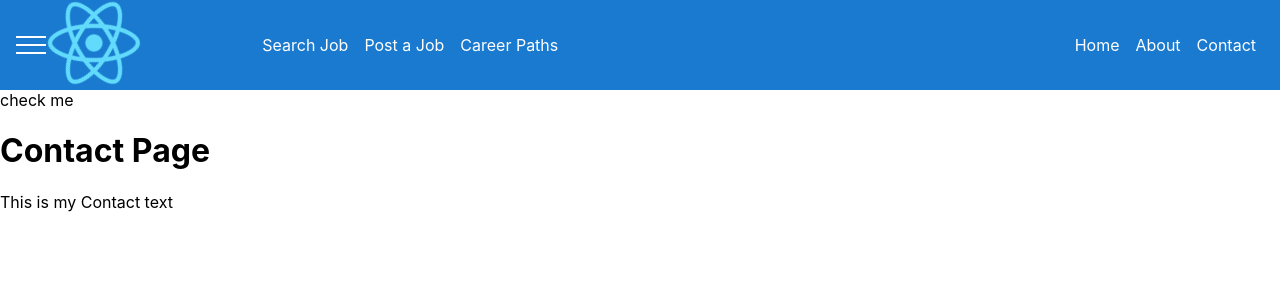
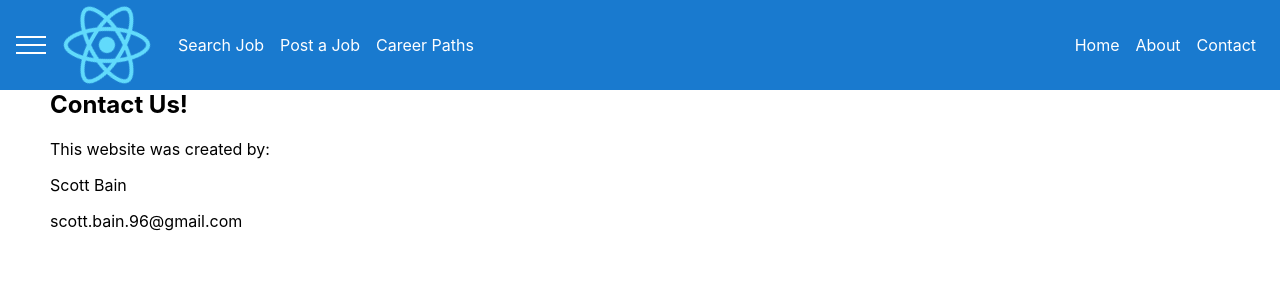
Before and after one commit to ScottBain96/my_website_react, a React (Create React App) app: page /contact in a window 1280 px wide. Shown: the top 300 px of the page. Built offline with nearby package versions, Linux system fonts and the light colour scheme.

Commit message:
Added css files
set up css files and set the generic content values

```diff
--- a/src/About.js
+++ b/src/About.js
@@ -1,7 +1,8 @@
-import React from 'react'
+import React from 'react';
+import './About.css';
 
 export const About = () => (
-<div>
+<div className="content">
 
     <h1>About Page</h1>
     <p>This is my About text</p>
--- a/src/App.css
+++ /dev/null
@@ -1,6 +0,0 @@
-.content{
-
-  width:1180px;
-  margin: 0 auto
-
-  }
--- a/src/App.js
+++ b/src/App.js
@@ -1,11 +1,11 @@
 import React, { Component } from 'react';
 import Toolbar from './components/Toolbar/Toolbar';
 import { BrowserRouter as Router, Route, Switch, Link} from 'react-router-dom';
-import './App.css';
 import { Home } from './Home';
 import { Contact } from './Contact';
 import { About } from './About';
 import { NoMatch } from './NoMatch';
+
 
 
 
@@ -15,17 +15,17 @@ class App extends Component {
     return (
       <div className="App">
         <main style={{marginTop: '90px'}}>
-          <p>check me</p>
-
         </main>
           <Router>
             <Toolbar />
+            <section>
               <Switch>
                 <Route exact path="/" component={Home}/>
                 <Route path="/about" component={About}/>
                 <Route path="/contact" component={Contact}/>
                 <Route component={NoMatch}/>
               </Switch>
+            </section>
           </Router>
       </div>
 
--- /dev/null
+++ b/src/Contact.css
@@ -0,0 +1,7 @@
+.content{
+
+    width:1180px;
+    margin: auto;
+    padding-left: 100;
+
+    }
--- a/src/Contact.js
+++ b/src/Contact.js
@@ -1,10 +1,15 @@
 import React from 'react'
+import './Contact.css';
 
 export const Contact = () => (
-<div>
 
-    <h1>Contact Page</h1>
-    <p>This is my Contact text</p>
+
+<div className="content">
+
+    <h1>Contact Us!</h1>
+    <p>This website was created by:</p>
+    <p>Scott Bain</p>
+    <p>scott.bain.96@gmail.com</p>
 
 </div>
 
--- /dev/null
+++ b/src/Home.css
@@ -0,0 +1,4 @@
+#hello {
+
+    background-color:black;
+}
--- a/src/Home.js
+++ b/src/Home.js
@@ -1,11 +1,13 @@
-import React from 'react'
+import React from 'react';
+import './Home.css';
 
 export const Home = () => (
-<div>
+<div className="content">
 
     <h1>Home Page</h1>
     <p>This is my home text</p>
 
 </div>
 
+
  )
--- a/src/components/Toolbar/Toolbar.css
+++ b/src/components/Toolbar/Toolbar.css
@@ -18,13 +18,17 @@
     padding: 0 1rem;
 }
 
+.toolbar_logo{
+    margin-left: 1rem;
+    width:90px;
+    height:90px;
+    overflow:hidden;
+
+}
+
 .toolbar_logo img{
-    margin-left: 1rem;
-    margin: auto;
-    height: 50%;
-    width: 50%;
 
-
+    width: 100%;
 
 }
 
--- a/src/components/Toolbar/Toolbar.js
+++ b/src/components/Toolbar/Toolbar.js
@@ -14,7 +14,6 @@ const toolbar = props => (
              <DrawerToggleButton/>
             </div>
             <div className="toolbar_logo"> <img src={Logo}></img></div>
-
             <div className="space"></div>
             <div className="toolbar_navigation_start">
                     <li><Link to ="/search-job">Search Job</Link></li>
```
Also changed, not shown: src/About.css (added).
